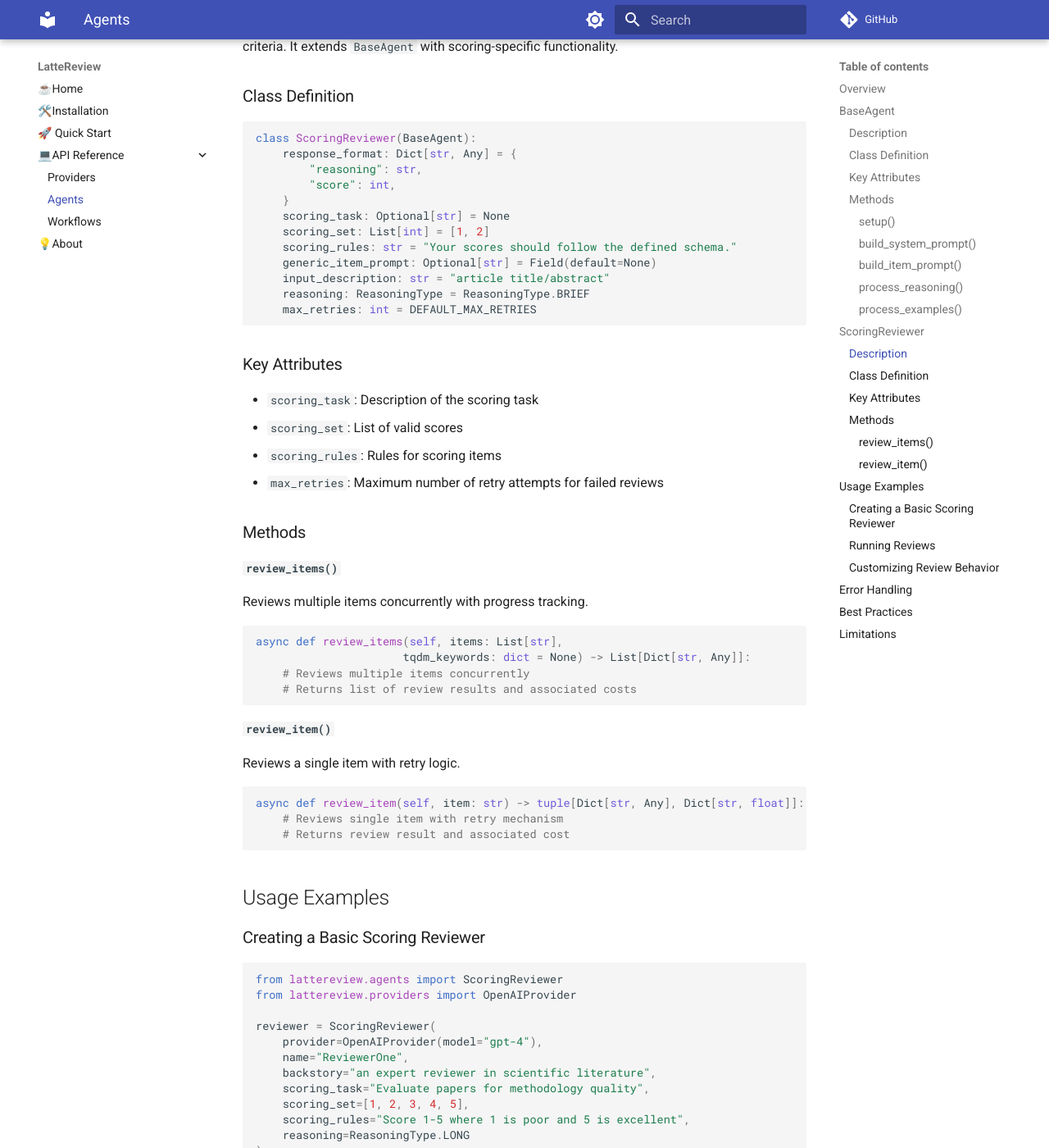
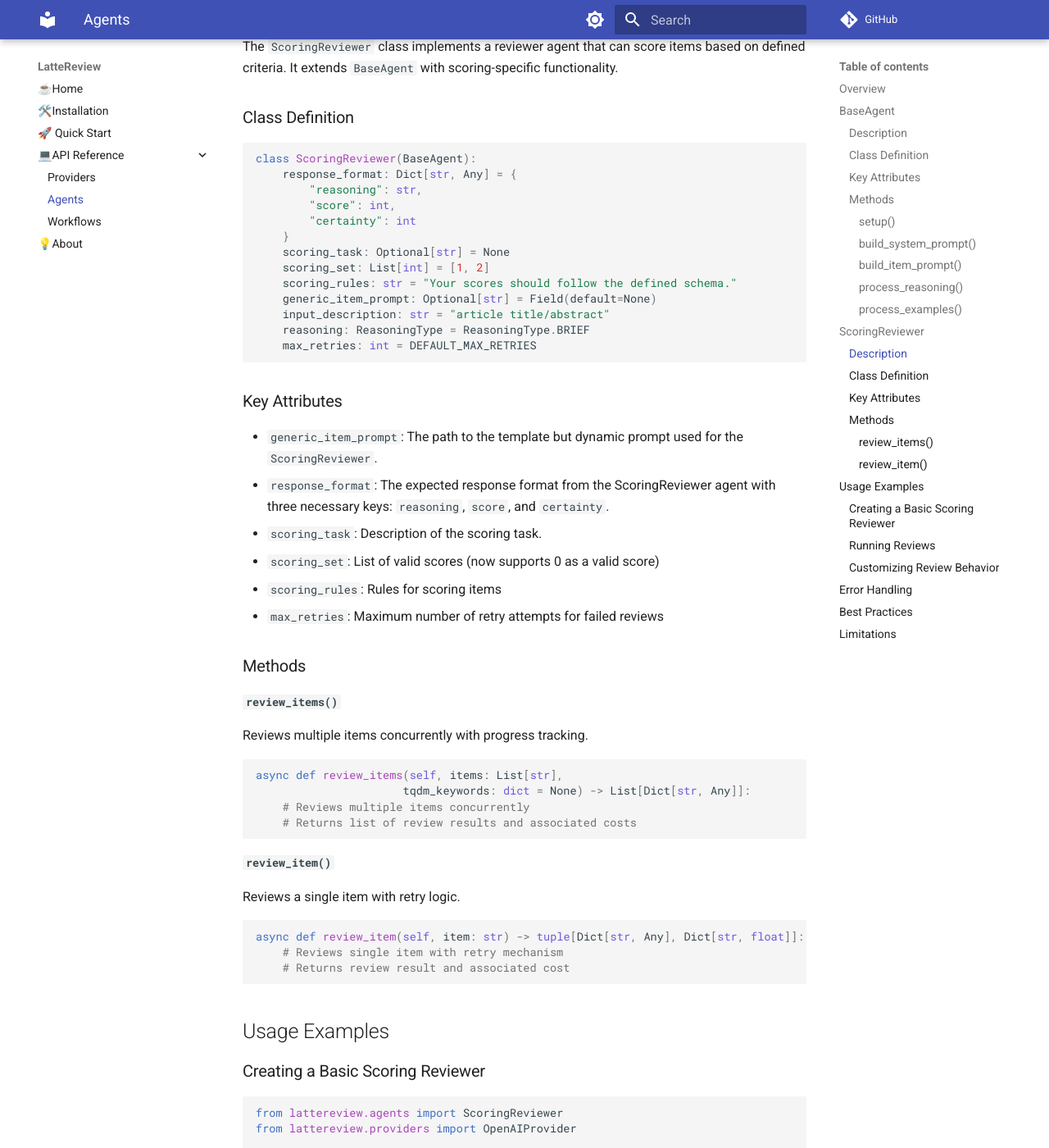
Before and after one commit to kevinchung58/LatteReview, an MkDocs documentation site: the page built from docs/api/agents.md, in a window 1280 px wide and 1400 px high, scrolled down 2302 px. Shown: the whole window at 82% size. Built offline with MkDocs 1.6.1 and Material for MkDocs 9.7.7, drawn with Linux system fonts in a browser that asks for light colours; comment, search, counter and statistics services are not loaded; some of the changed text lies outside the part shown.

````diff
--- a/docs/api/agents.md
+++ b/docs/api/agents.md
@@ -37,13 +37,13 @@ class BaseAgent(BaseModel):
 
 ### Key Attributes
 
-- `response_format`: Defines the expected format of agent responses
+- `response_format`: Defines the expected format of agent responses, which now includes a mandatory `certainty` field.
 - `provider`: The LLM provider instance used by the agent
 - `model_args`: Arguments passed to the language model
 - `max_concurrent_requests`: Maximum number of concurrent requests (default: 20)
 - `name`: Agent's name
 - `backstory`: Agent's background story
-- `reasoning`: Type of reasoning (NONE, BRIEF, LONG, COT)
+- `reasoning`: Type of reasoning (NONE, BRIEF, COT)
 - `memory`: List storing agent's interactions
 - `identity`: Dictionary containing agent's configuration
 
@@ -104,6 +104,7 @@ class ScoringReviewer(BaseAgent):
     response_format: Dict[str, Any] = {
         "reasoning": str,
         "score": int,
+        "certainty": int
     }
     scoring_task: Optional[str] = None
     scoring_set: List[int] = [1, 2]
@@ -116,8 +117,10 @@ class ScoringReviewer(BaseAgent):
 
 ### Key Attributes
 
-- `scoring_task`: Description of the scoring task
-- `scoring_set`: List of valid scores
+- `generic_item_prompt`: The path to the template but dynamic prompt used for the `ScoringReviewer`.
+- `response_format`: The expected response format from the ScoringReviewer agent with three necessary keys: `reasoning`, `score`, and `certainty`.
+- `scoring_task`: Description of the scoring task.
+- `scoring_set`: List of valid scores (now supports 0 as a valid score)
 - `scoring_rules`: Rules for scoring items
 - `max_retries`: Maximum number of retry attempts for failed reviews
 
@@ -159,7 +162,7 @@ reviewer = ScoringReviewer(
     scoring_task="Evaluate papers for methodology quality",
     scoring_set=[1, 2, 3, 4, 5],
     scoring_rules="Score 1-5 where 1 is poor and 5 is excellent",
-    reasoning=ReasoningType.LONG
+    reasoning=ReasoningType.COT
 )
 ```
 
````
Also changed, not shown: CHANGELOG.md (+9 -3 lines), README.md (+5 -6 lines), docs/api/workflows.md (+3 -1 lines), 5 other files.
